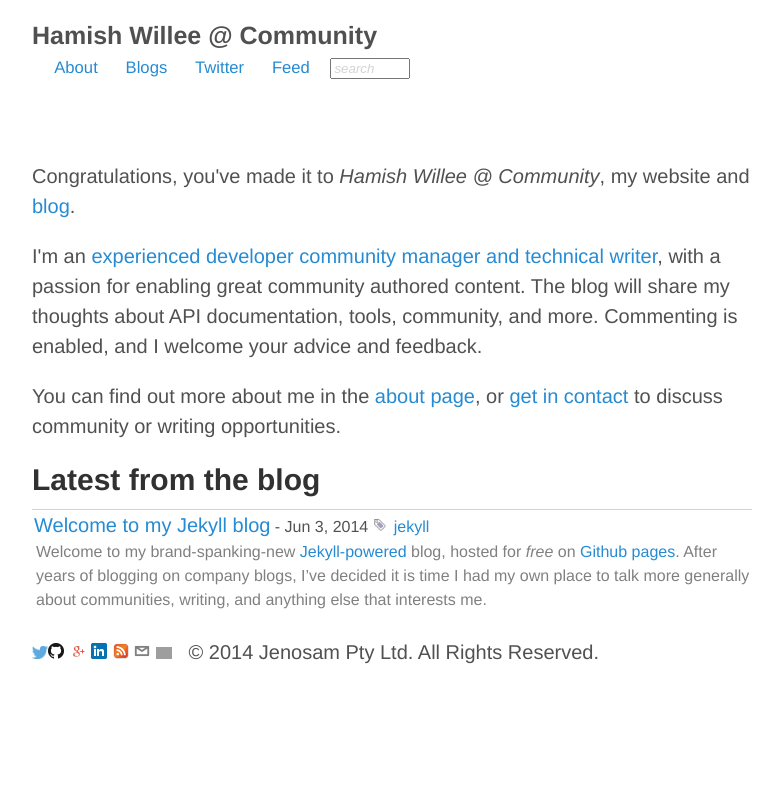
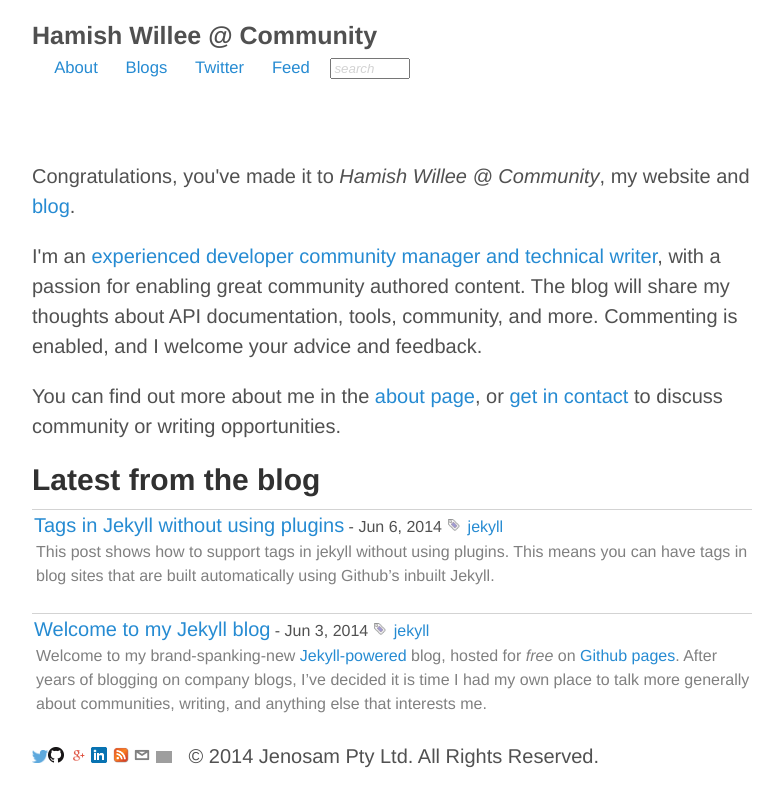
Before and after one commit to hamishwillee/hamishwillee.github.io, a Jekyll site: the page built from index.html, in a window 1280 px wide. Shown: the top 807 px of the page, without its empty margins (248-1028 px from the left). Built offline with Jekyll 4.4.1, drawn with Linux system fonts in a browser that asks for light colours; the list of posts is cut into pages by our own code; grey boxes are pictures that could not be loaded.

Commit message:
new post and add per-page description to the meta

```diff
--- a/_config.yml
+++ b/_config.yml
@@ -15,7 +15,7 @@
   url:            https://twitter.com/hamishwillee
   email:          hamishwillee@gmail.com
 username: hamishwillee
-description: "Blog discussing Jekyll, online Community management, developers, and API documentation."
+description: "Blog discussing, online Community management, developers, developer tools, jekyll and API documentation."
 bugreports: https://github.com/hamishwillee/hamishwillee.github.io/issues/new
 
 
--- a/_includes/head.html
+++ b/_includes/head.html
@@ -4,7 +4,7 @@
 
   <!-- Enable responsiveness on mobile devices-->
   <meta name="viewport" content="width=device-width, initial-scale=1.0, maximum-scale=1">
-  <meta name="description" content="{{ site.description }}">
+  <meta name="description" content="{% if page.description %}{{ page.description }}{% else %}{{ site.description }}{% endif %}">
 
   <title>
     {% if page.title == "Home" %}
--- a/_posts/2014-06-03-welcome-to-my-jekyll-blog.markdown
+++ b/_posts/2014-06-03-welcome-to-my-jekyll-blog.markdown
@@ -64,6 +64,18 @@
 
 It took more than [the single day suggested in this article](http://erjjones.github.io/blog/How-I-built-my-blog-in-one-day/), mostly because I spent so long modifying the CSS to get additional features to lay out the way I wanted. I am very happy with the results!
 
+# Blogging with Github Pages - automatic vs. offline Jekyll
+
+[Github Pages](http://pages.github.com) is a great (free) place to publish a Jekyll blog. Pages placed in your correctly named repostory (/*username*/*username*.github.io) are automatically published to the site *username.github.io*. Even better, Github runs Jekyll automatically on content in the respository, so your pages can be a Jekyll project.
+
+The caveat here is that Github runs Jekyll in a "safe mode" (see [Using Jekyll with Pages](https://help.github.com/articles/using-jekyll-with-pages)) which runs only a small set of default plugins. This means that if your project depends on any custom plugins, they will not be run. In this case you can still use Jekyll, but you will need to have a separate repository for your sources, build them using your own copy of Jekyll, and then upload the final output to your publishing respository.
+
+Plugins can be extemely useful. They can provide easier syntax for declaring special markup (for example, custom markup for adding "Notes" or support for embedding videos easily) and support features that would otherwise be hard on a static site (for example creating separate index pages for post tags). Popular Jekyll-based frameworks like Octopress use plugins to make the blogging process easier, so if you want to use them, the automatic publishing approach is not an option.
+
+If you don't have to rely on plugins then you can work with new posts *direct in Github* - just create a new post and commit the change to automatically publish. This can be extremely handy if you're travelling, and don't want to have to bring your laptop with Git, Jekyll etc.
+
+Which option you use then really depends on *convenience*. I have selected the automatic option, because I am the only one using the blog so there is no great value in simplifying the syntax. I also like the ability to make small changes very easily, without having to rebuild the site.
+
 
 # Other options: Octopress and the Jekyll Bootstrap
 
--- /dev/null
+++ b/_posts/2014-06-06-tags-in-jekyll-without-plugins.markdown
@@ -0,0 +1,144 @@
+---
+layout: post
+title:  "Tags in Jekyll without using plugins"
+date:   2014-06-06 20:55:32
+author: Hamish Willee
+description: Find out how to support tags in Jekyll blogs without using plugins. This allows automatic rebuilding of index by Github's inbuilt Jekyll.
+tags:
+- jekyll
+---
+
+This post shows how to support tags in jekyll without using plugins. This means you can have tags in blog sites that are built automatically using Github's inbuilt Jekyll.
+
+# Introduction
+
+
+Jekyll has rudimentary support for tags. You can add tags to pages and specify how, if present, they are to displayed in your layouts. You can also list all tags that have been applied to all *posts* across the site. However there is no "standard" way to get and link to a list of all topics with a particular tag.
+
+The [common approach](http://charliepark.org/tags-in-jekyll/) for supporting tags is to use a custom plugin to create a separate index page for each tag. Unfortunately this means that you can't use automatic publishing of your sources when you create a new post, because Github's version of Jekyll won't run custom plugins. Instead you will have to manually rebuild your sources and push the new site to the publishing repository.
+
+My alternative is to have a *single* index page with a separate heading, anchor and list of blog posts for each tag. Linking to the correct index from a tag is then as simple as opening the index page with the correct anchor.
+
+This approach is easy to implement, and since it does not use plugins, Github will automatically publish the updated index whenever you add a new post.
+
+# Adding tags to a page
+
+Tags are added to the *tags* variable in the page/post [front-matter](http://jekyllrb.com/docs/frontmatter/):
+
+{% highlight javascript %}
+---
+layout: post
+title:  "Welcome to my Jekyll blog"
+tags:
+- jekyll
+- other-tag
+- example
+---
+{% endhighlight %}
+
+The tags can be accessed in pages and layouts using the [Liquid variable](http://docs.shopify.com/themes/liquid-basics) `page.tags`. You can also get a list of all the tags that have been applied to all *posts* using the `site.tags` variable.
+
+<div class="message"><b>Note: </b><i>site.tags</i> only includes the tags defined in <i>posts</i>, not <i>pages</i></div>
+
+
+## Tags index page
+
+Create a tags page for the index: <i>Tags.md</i>. The page needs two elements:
+
+* A list of all the tags on the site, for easy navigation
+* A heading and anchor for each of the tags, containing the list of tagged articles.
+
+The list of tags on the site can be obtained by iterating through the `site.tags` variable using a Liquid [for-loop](http://docs.shopify.com/themes/liquid-basics/for-loops). Note that each iteration returns an array, and the tag is the first item: `tagitem[0]`.
+
+{% highlight html %}
+Tags:
+{{ "{% for tagitem in site.tags  " }}%}
+  [{{ "{{  tagitem[0] " }}}}](#{{ "{{ tagitem[0] " }}}})
+{{ "{% endfor " }}%}
+{% endhighlight %}
+
+<div class="message"><b>Note: </b>The second item in the array returned by iterating <i>site.tags</i> is the post content. Unfortunately this is particularly useless, as it contains all the text in all the articles that have the tag - but without any separators or titles. There is no way to just get the list of titles or the list of <b>post</b> objects using this variable.</div>
+
+To create the heading and anchor for each tag we again iterate the `site.tags'. Under each heading we iterate through all the site posts, listing only those which [contain](http://docs.shopify.com/themes/liquid-basics/contains) the current tag.
+
+{% highlight html %}
+{{ "{% for tagitem in site.tags " }}%} <!-- iterate through all tags on the site -->
+
+<div id="{{ "{{ tagitem[0] " }}}}">  <!-- for each tag, create an anchor by using the tag name as an id -->
+<h2> {{ "{{ tagitem[0] " }}}} </h2>  <!-- for create a heading -->
+
+ <ul> <!-- create the list of posts -->
+ {{ "{% for post in site.posts " }}%}  <!-- iterate through all the posts on the site -->
+      {{ "{% if post.tags contains tagitem[0] " }}%} <!-- list only those which contain the current tag -->
+
+        <li>
+           <div class="tag-icon-image">
+             {{ "{% for tag in post.tags " }}%} <!-- iterate and list the tags for the current post -->
+                <div class="tag-link"><a href="#{{ "{{ tag " }}}}">{{ "{{ tag " }}}}</a></div> {{ "{% endfor " }}%}</div>
+             {{ "{% endif " }}%}
+           </div>
+        </li>
+
+      {{ "{% endif " }}%}
+  {{ "{% endfor " }}%}
+</ul>
+
+</div>
+{{ "{% endfor " }}%}
+{% endhighlight %}
+
+Finally, when we list each post, we can iterate through its tags and list them with the title. For this page the URL we create is a local link within the page to an anchor for the tag - e.g. #jekyll.
+
+Note that the code above also contains various HTML elements that are used for styling.
+
+# Updating layouts
+The layouts need to be updated to automatically display tags if they are defined for the current page. This can be done in the **posts.html** layout near the heading. The tags are displayed by iterating the `page.tags` variable. Note below that in this case we link to **tags.html#current-anchor**.
+
+{% highlight html %}
+{{ "{% if page.tags != empty " }}%} <!-- only display tags "infrastructure" if there are tags -->
+ <div class="tag-icon-image">
+    {{ "{%  for tag in page.tags  " }}%} <!-- iterate through tags in the current page using page.tags variable -->
+      <div class="tag-link">
+       <!-- link to appropriate tag anchor in tags.html -->
+       <a href="{{ site.baseurl }}/tags#{{ "{{ tag " }}}}&tag={{ "{{  | uri_escape " }}}}">{{ "{{ tag " }}}}</a>
+      </div>
+    {{ "{%  endfor " }}%}
+ </div>
+{{ "{%  endif  " }}%}
+{% endhighlight %}
+
+
+# Adding tags to blog listings
+
+Adding tags to blog listing is virtually the same as adding them in the tag index. Iterate through `site.posts` using a for loop, then access the tags for each page using its `tags` variable.
+
+{% highlight html %}
+<div class="posts">
+  <ul>
+    {{ "{% for post in site.posts " }}%}
+       <li>
+       <a class="post-link" href="{{ "{{ post.url | prepend: site.baseurl " }}}}">{{ "{{ post.title " }}}}</a><span class="small-post-date"> - {{ "{{ post.date | date: "%b %-d, %Y" " }}}}</span>
+           {{ "{% if post.tags != empty " }}%}
+              <div class="tag-icon-image">
+                {{ "{% for tag in post.tags " }}%}
+                   <div class="tag-link"><a href="{{ "{{ site.baseurl " }}}}/tags#{{ "{{ tag | uri_escape " }}}}">{{ "{{ tag " }}}}</a></div>
+                {{ "{% endfor " }}%}
+              </div>
+            {{ "{% endif " }}%}
+       </li>
+    {{ "{% endfor " }}%}
+  </ul>
+</div>
+
+{% endhighlight %}
+
+
+# Next steps
+
+One improvement might be to add JavaScript to the `tags.md` which would hide all sections except the one for the current tag. I am in two minds on this - it is useful to see all tags present and having the others is not overly distracting.
+
+# Summary
+
+The "single page tag index" approach is used on this site. I particularly like that I don't need to move away from automatic Jekyll generation of the site in order to support tagging.
+
+<!-- http://stackoverflow.com/questions/3426182/how-to-escape-liquid-template-tags USEFUL LINK FOR ESCAPING LIQUID tags -->
```
